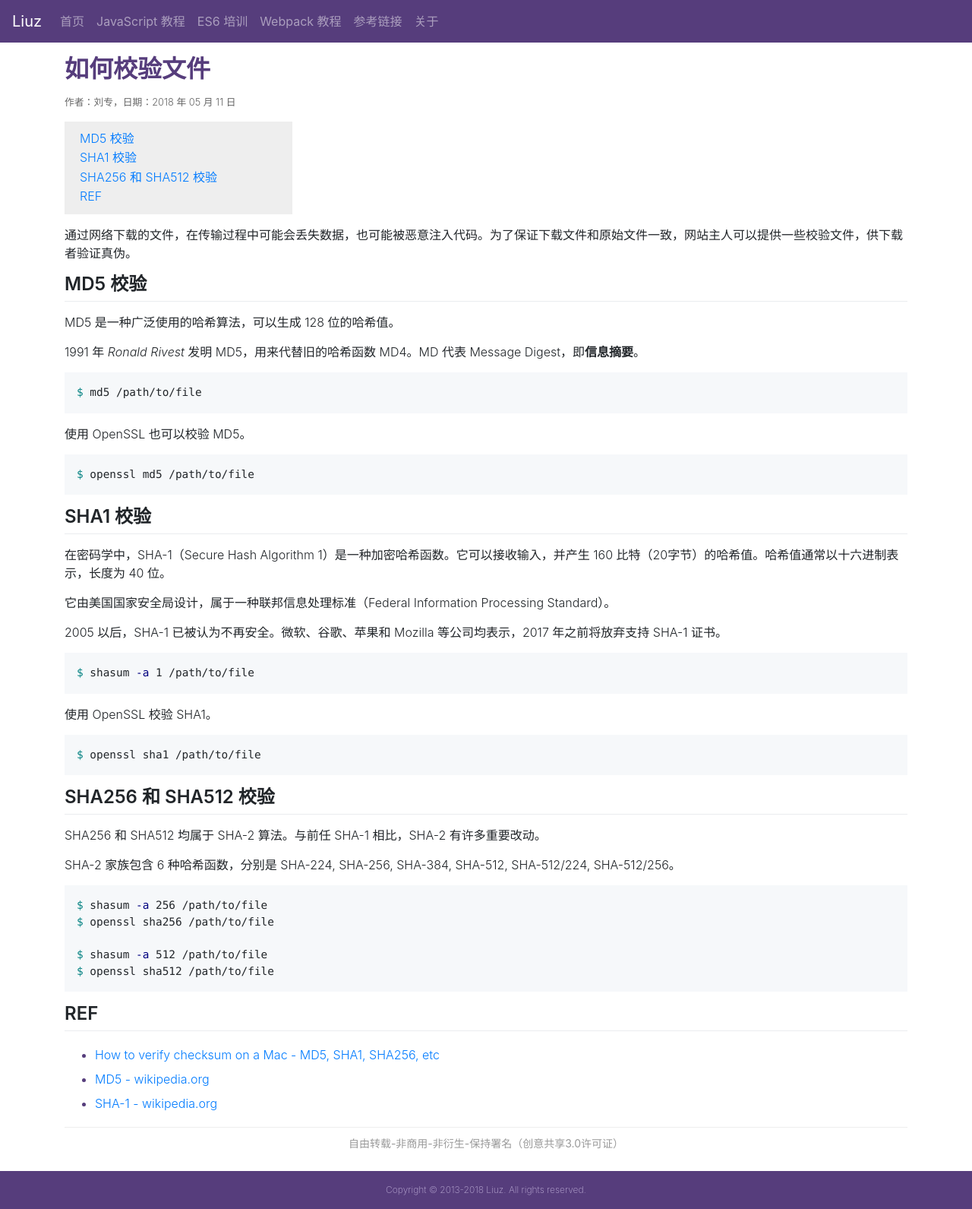
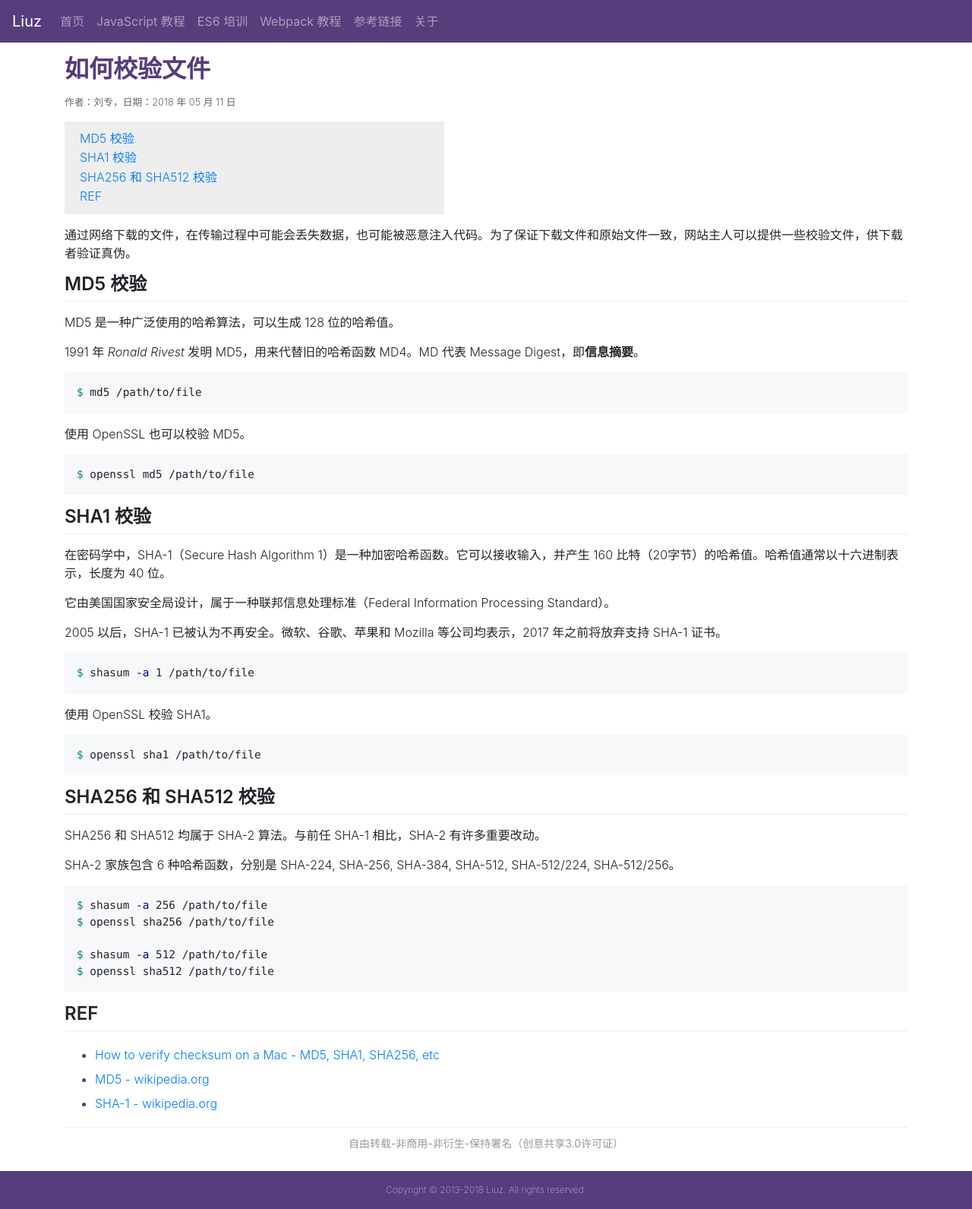
Before and after one commit to liuzhuan/liuzhuan.github.io, a Jekyll site: the page built from _posts/2018-05-11-checksum-files.md, in a window 1280 px wide. Shown: the whole page at 76% size. Built offline with Jekyll 4.4.1, drawn with Linux system fonts in a browser that asks for light colours; nearby versions of some CDN libraries; comment, search, counter and statistics services are not loaded.

Commit message:
updating styles

```diff
--- a/_sass/_base.scss
+++ b/_sass/_base.scss
@@ -32,7 +32,7 @@ th {
   list-style-type: none;
   padding: 10px 20px;
   background: #EEE;
-  max-width: 300px;
+  max-width: 500px;
 
   ul {
     line-height: 1.2;
```
